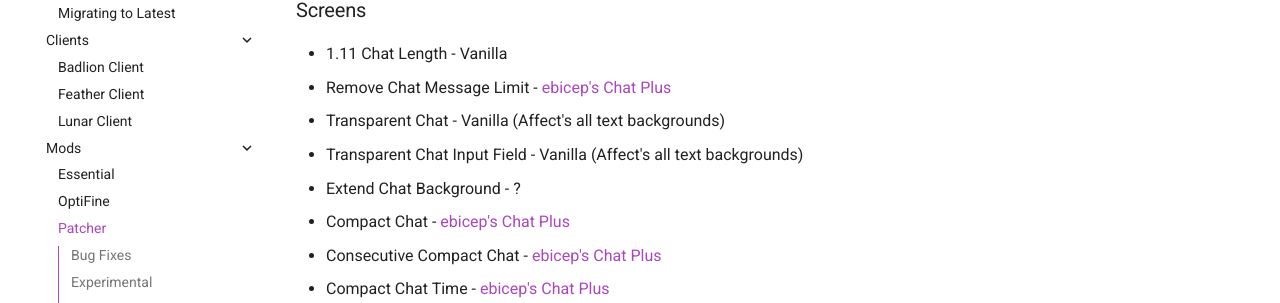
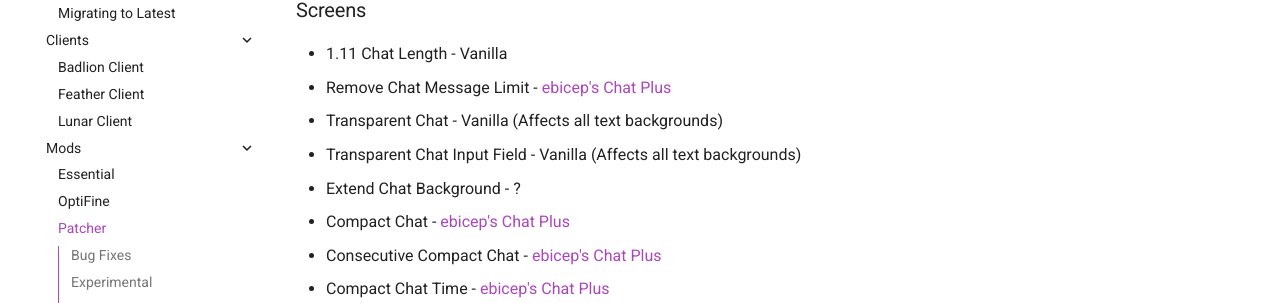
Before and after one commit to MicrocontrollersDev/Alternatives, an MkDocs documentation site: the page built from docs/latest/patcher.md, in a window 1280 px wide and 900 px high, scrolled down 5049 px. Shown: the part 149-452 px from the top of the window. Built offline with MkDocs 1.6.1 and Material for MkDocs 9.7.7, drawn with Linux system fonts in a browser that asks for light colours; comment, search, counter and statistics services are not loaded.

Commit message:
make not genitive

```diff
--- a/docs/latest/patcher.md
+++ b/docs/latest/patcher.md
@@ -156,8 +156,8 @@
 
 * 1.11 Chat Length - Vanilla
 * Remove Chat Message Limit - [ebicep's Chat Plus](https://modrinth.com/mod/chat-plus)
-* Transparent Chat - Vanilla (Affect's all text backgrounds)
-* Transparent Chat Input Field - Vanilla (Affect's all text backgrounds)
+* Transparent Chat - Vanilla (Affects all text backgrounds)
+* Transparent Chat Input Field - Vanilla (Affects all text backgrounds)
 * Extend Chat Background - ?
 * Compact Chat - [ebicep's Chat Plus](https://modrinth.com/mod/chat-plus)
 * Consecutive Compact Chat - [ebicep's Chat Plus](https://modrinth.com/mod/chat-plus)
```
